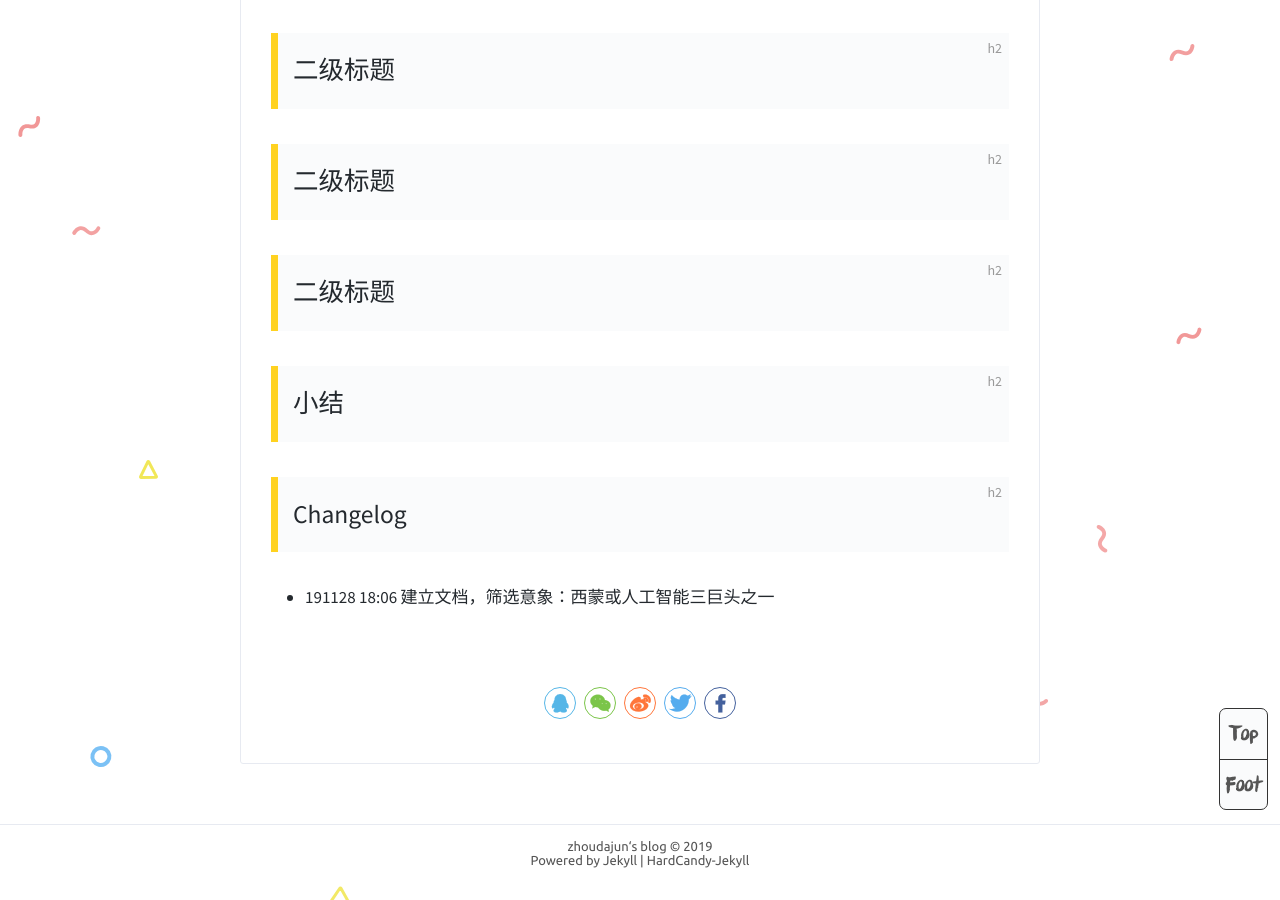
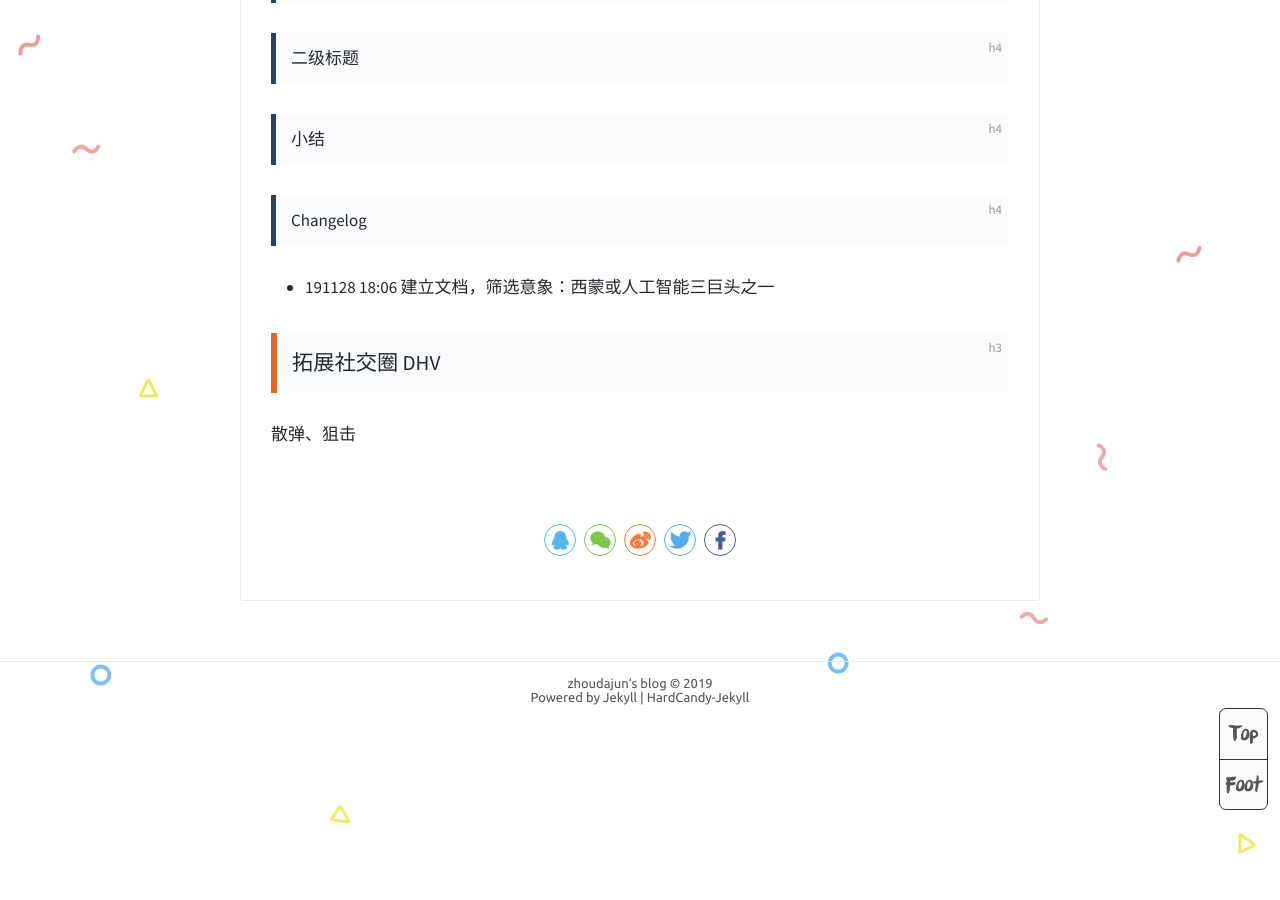
Before and after one commit to zhoudajun/zhoudajun.github.io, a Jekyll site: the page built from _posts/2019-12-1-w48-weekly.md, in a window 1280 px wide and 900 px high, scrolled down 948 px. Built offline with Jekyll 4.4.1, drawn with Linux system fonts in a browser that asks for light colours; comment, search, counter and statistics services are not loaded.

Commit message:
Update 2019-12-1-w48-weekly.md

```diff
--- a/_posts/2019-12-1-w48-weekly.md
+++ b/_posts/2019-12-1-w48-weekly.md
@@ -17,20 +17,26 @@ tags: log
 
 
 
-# 人工智能之父
+### 人工智能之父
 
-## 马文明斯基 Marvin Lee Minsky、西蒙、Hition、特伦斯谢诺夫斯基 Terence
+#### 马文明斯基 Marvin Lee Minsky、西蒙、Hition、特伦斯谢诺夫斯基 Terence
 
-### 三级标题
+##### 三级标题
 
-## 二级标题
+#### 二级标题
 
-## 二级标题
+#### 二级标题
 
-## 二级标题
+#### 二级标题
 
-## 小结
+#### 小结
 
-## Changelog
+#### Changelog
 
 - 191128 18:06 建立文档，筛选意象：西蒙或人工智能三巨头之一
+
+
+
+### 拓展社交圈 DHV
+
+散弹、狙击
```
